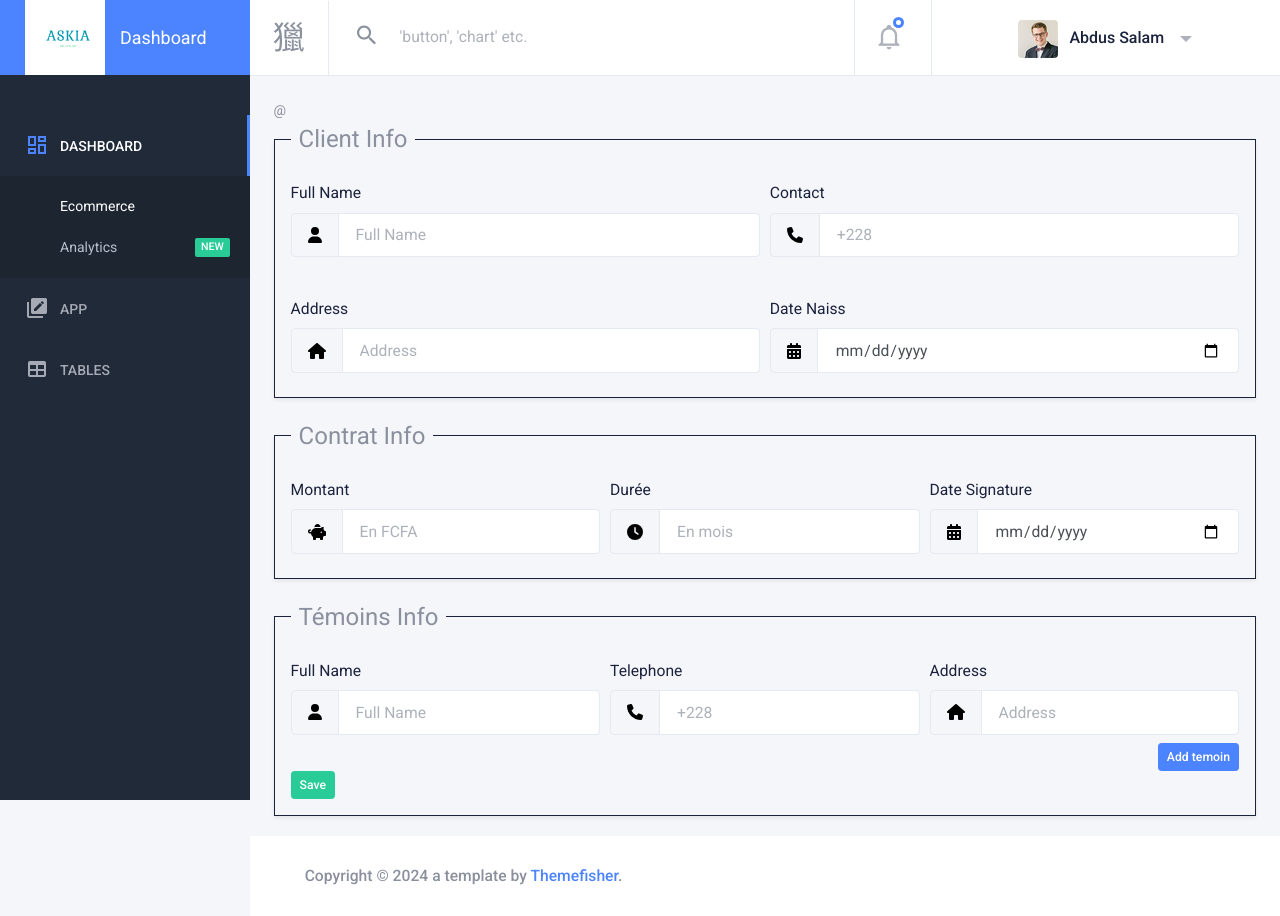
After one commit to Fayssol/credit-bail, a Django app: page /contrat_form/ in a window 1280 px wide. The commit adds this page. Run offline with Django 5.2, Linux system fonts and the light colour scheme; some libraries are stand-ins or nearby versions.

Commit message:
CRD contrat

```diff
--- /dev/null
+++ b/askia_solution/askia_admin/templates/contrats/create.html
@@ -0,0 +1,201 @@
+{%extends 'layouts/base.html' %}
+{% load static%}
+
+
+{%block style%}
+
+{%endblock%}
+
+
+{%block header_js%}
+
+{%endblock%}
+
+{%block body%}
+<div class="content-fluid">
+  <form action="{% url 'askia_admin:save' %}" class="mx-4 mt-4" method="post">
+    @{% csrf_token %}
+    <fieldset class="form-group border p-3 shadow-sm border border-dark" >
+      <legend class="w-auto px-2">Client Info</legend>
+      <div class="form-row mb-3">
+        <div class="col-md-6 mb-3 ">
+            <label for="" class="form-label" >Full Name</label>
+            <div class="input-group mb-2">
+              <div class="input-group-prepend">
+                <div class="input-group-text"><img src="{%static 'img/user-solid.svg'%}" alt=""></div>
+              </div>
+              <input type="text"
+             id="nomClt" class="form-control" placeholder="Full Name"  name="nom" >
+            </div>
+            <!-- <input type="text" class="form-control " placeholder="Full Name"> -->
+        </div>
+        <div class="col-md-6 ">
+          <label for="" class="form-label">Contact</label>
+          <div class="input-group mb-2">
+            <div class="input-group-prepend">
+              <div class="input-group-text"><img src="{%static 'img/phone-solid.svg' %}" alt=""></div>
+            </div>
+            <input id="contact" type="text" class="form-control" placeholder="+228" name="contact">
+          </div>
+          <!-- <input type="text" class="form-control" placeholder="+228"> -->
+        </div>
+    </div>
+
+    <div class="form-row ">
+      <div class="col-md-6">
+          <label for="" class="form-label">Address</label>
+          <div class="input-group mb-2">
+            <div class="input-group-prepend">
+              <div class="input-group-text"><img src="{%static 'img/house-solid.svg' %}" alt=""></div>
+            </div>
+            <input type="text" id="address" class="form-control" placeholder="Address" name="adresse">
+          </div>
+          <!-- <input type="text" class="form-control mb-3" placeholder="Address"> -->
+      </div>
+      <div class="col-md-6 ">
+        <label for="" class="form-label">Date Naiss</label>
+        <div class="input-group mb-2">
+          <div class="input-group-prepend">
+            <div class="input-group-text"><img src="{% static 'img/calendar-days-solid.svg' %}" alt=""></div>
+          </div>
+          <input type="date" class="form-control" placeholder="Date Naiss" name="date_naissance">
+        </div>
+      </div>
+
+    </fieldset>
+
+
+    <fieldset  class="form-group border p-3 shadow-sm border border-dark">
+      <legend class="w-auto px-2"> Contrat Info</legend>
+      <div class="form-row">
+        <div class="col-md-4">
+          <label for="" class="form-label">Montant</label>
+          <div class="input-group mb-2">
+            <div class="input-group-prepend">
+              <div class="input-group-text"><img src="{%static 'img/piggy-bank-solid.svg' %}" alt=""></div>
+            </div>
+            <input type="number" class="form-control" placeholder="En FCFA" name="montant">
+          </div>
+          <!-- <input type="integer" class="form-control mb-3" placeholder="En FCFA"> -->
+        </div>
+        <div class="col-md-4">
+          <label for="" class="form-label">Durée</label>
+          <div class="input-group mb-2">
+            <div class="input-group-prepend">
+              <div class="input-group-text"><img src="{%static 'img/clock-solid.svg' %}" alt=""></div>
+            </div>
+            <input type="number" class="form-control" placeholder="En mois" name="duree">
+          </div>
+          <!-- <input type="integer" class="form-control mb-3" placeholder="En mois"> -->
+        </div>
+
+        <div class="col-md-4">
+          <label for="" class="form-label">Date Signature</label>
+          <div class="input-group mb-2">
+            <div class="input-group-prepend">
+              <div class="input-group-text"><img src="{%static 'img/calendar-days-solid.svg' %}" alt=""></div>
+            </div>
+            <input type="date" class="form-control" placeholder="" name="date_sgnture">
+          </div>
+          <!-- <input type="date" class="form-control"> -->
+        </div>
+
+      </div>
+    </fieldset>
+
+    <fieldset class="form-group border p-3 shadow-sm border border-dark">
+      <legend class="w-auto px-2">Témoins Info</legend>
+      <div id="temoins">
+        <div class="temoin form-row">
+          <div class="col-md-4">
+            <label for="" class="form-label">Full Name</label>
+            <div class="input-group mb-2">
+              <div class="input-group-prepend">
+                <div class="input-group-text"><img src="{%static 'img/user-solid.svg' %}" alt=""></div>
+              </div>
+              <input id="inpu-id" type="text" class="form-control" placeholder="Full Name" name="nomTemoin">
+            </div>
+          </div>
+          <div class="col-md-4">
+            <label for="" class="form-label">Telephone</label>
+            <div class="input-group mb-2">
+              <div class="input-group-prepend">
+                <div class="input-group-text"><img src="{%static 'img/phone-solid.svg' %}" alt=""></div>
+              </div>
+              <input type="text" class="form-control" placeholder="+228" name="contactTemoin">
+            </div>
+          </div>
+          <div class="col-md-4">
+            <label for="" class="form-label">Address</label>
+            <div class="input-group mb-2">
+              <div class="input-group-prepend">
+                <div class="input-group-text"><img src="{%static 'img/house-solid.svg' %}" alt=""></div>
+              </div>
+              <input type="text" class="form-control" placeholder="Address" name="adresseTemoin">
+            </div>
+          </div>
+          <div class="col-md-12 text-right">
+            <button type="button" class="btn btn-primary btn-sm add-temoin">Add temoin</button>
+            <button type="button" class="btn btn-danger btn-sm remove-temoin" style="display:none;">Remove temoin</button>
+
+          </div>
+        </div>
+      </div>
+    <div>
+      <button type="submit" class="btn btn-success btn-sm btn-save">Save</button>
+
+    </div>
+    </fieldset>
+
+
+  </form>
+</div>
+
+{%endblock%}
+
+
+
+{%block footer_js%}
+<script src="https://code.jquery.com/jquery-3.3.1.slim.min.js" integrity="sha384-q8i/X+965DzO0rT7abK41JStQIAqVgRVzpbzo5smXKp4YfRvH+8abtTE1Pi6jizo" crossorigin="anonymous"></script>
+<script src="https://cdn.jsdelivr.net/npm/popper.js@1.14.3/dist/umd/popper.min.js" integrity="sha384-ZMP7rVo3mIykV+2+9J3UJ46jBk0WLaUAdn689aCwoqbBJiSnjAK/l8WvCWPIPm49" crossorigin="anonymous"></script>
+<script src="https://cdn.jsdelivr.net/npm/bootstrap@4.1.3/dist/js/bootstrap.min.js" integrity="sha384-ChfqqxuZUCnJSK3+MXmPNIyE6ZbWh2IMqE241rYiqJxyMiZ6OW/JmZQ5stwEULTy" crossorigin="anonymous"></script>
+
+<script src="https://stackpath.bootstrapcdn.com/bootstrap/4.5.2/js/bootstrap.min.js"></script>
+
+<script>
+$(document).ready(function () {
+
+
+
+
+  // Add temoin
+  $(".add-temoin").click(function () {
+    var clone = $("#temoins .temoin:first").clone(true);
+    clone.find("input").val(""); // Clear input values in the cloned row
+    clone.find(".add-temoin").remove(); // Remove remove button in the cloned row
+    clone.find(".remove-temoin").show(); // Show remove button in the cloned row
+    $("#temoins").append(clone);
+  });
+
+  // Remove temoin
+  $("#temoins").on("click", ".remove-temoin", function () {
+    $(this).closest(".temoin").remove();
+  });
+
+  //recuperer la valeur de l'id nomclient
+  $(".btn-save").click(function(){
+    //regex
+
+    //const re1=/[a-z]/;
+    let nom=$("#inpu-id" ).val() ;
+    console.log(nom);
+
+    //alert(nom);
+    let contact=$("#contact").val();
+   // alert(contact);
+  });
+
+
+});
+</script>
+{%endblock%}
--- a/askia_solution/askia_admin/urls.py
+++ b/askia_solution/askia_admin/urls.py
@@ -8,12 +8,20 @@ app_name = 'askia_admin'
 
 urlpatterns = [
     # affichage des templates
-    # path('base/', views.base,name='base'),
+    path('base/', views.base,name='base'),
 
 
-    #les chemins urls
+    #transaction
     path('transaction/', views.save_transaction, name="save_transaction"),
-    path('create_client/', views.client_form,name='create_client'),
     path('transaction_form/', views.transaction_form, name="transaction_form"),
-    path('transaction_list',views.transaction_list, name="transaction_list")
+    path('transaction_list/',views.transaction_list, name="transaction_list"),
+
+    #contrats
+    path('contrat_form/', views.contrat_form,name='contrat_form'),
+    path('contrats/', views.list_contrat,name='list_contrat'),
+    path('save/', views.save_contrat, name="save_contrat"),
+    path('update/<int:id>/', views.update_contrat, name="update_contrat"),
+    path('edit/<int:id>/', views.edit_contrat, name="edit_contrat"),
+
+
 ]
--- a/askia_solution/askia_admin/views.py
+++ b/askia_solution/askia_admin/views.py
@@ -10,7 +10,3 @@ from .vues.client_views import *
 
 def base(request):
     return render(request,'layouts/base.html')
-
-
-def index(request):
-    return HttpResponse("Welcome")
```
Also changed, not shown: askia_solution/askia_admin/models.py (+4 -4 lines), askia_solution/askia_admin/templates/contrats/edit.html (renamed from askia_solution/askia_admin/templates/clients/create.html, +21 -20 lines), askia_solution/askia_admin/templates/contrats/list.html (added, +31 -0 lines), askia_solution/askia_admin/url2.py (added, +19 -0 lines), askia_solution/askia_admin/vues/client_views.py (+81 -21 lines), askia_solution/askia_solution/settings.py (+11 -6 lines), askia_solution/askia_admin/templates/contrats/create copy.html (renamed from askia_solution/askia_admin/templates/clients/create copy.html), 1 other file.
